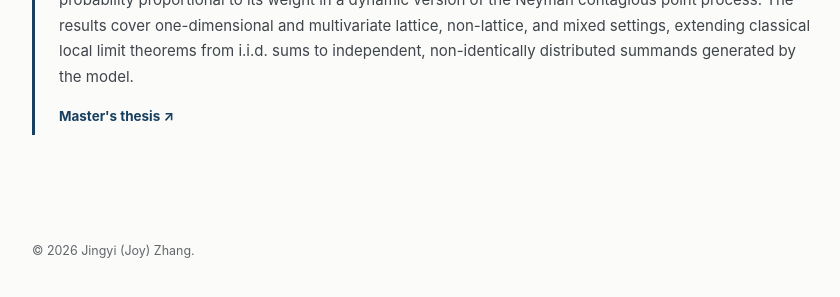
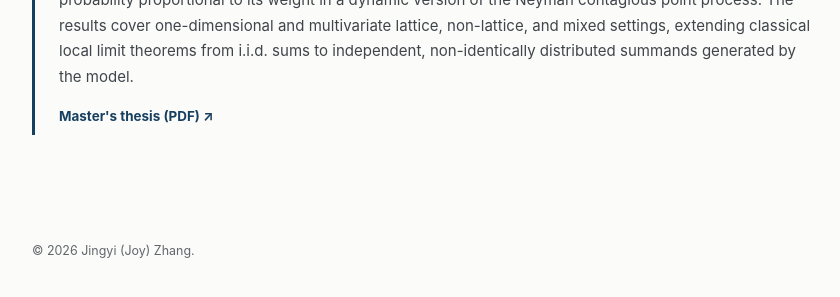
Before and after one commit to JoyZhang25/JoyZhang25.github.io, a Jekyll site: the page built from research.html, in a window 1280 px wide and 900 px high, scrolled down 775 px. Shown: the part 591-888 px from the top of the window, without its empty margins (358-1198 px from the left). Built offline with Jekyll 4.4.1, drawn with Linux system fonts in a browser that asks for light colours.

Commit message:
Clarify master's thesis PDF link

```diff
--- a/_data/profile.yml
+++ b/_data/profile.yml
@@ -108,7 +108,7 @@ research:
     date: "October 2021"
     summary: "Derived uniform Gaussian local and integro-local asymptotics for the location of a point selected with probability proportional to its weight in a dynamic version of the Neyman contagious point process. The results cover one-dimensional and multivariate lattice, non-lattice, and mixed settings, extending classical local limit theorems from i.i.d. sums to independent, non-identically distributed summands generated by the model."
     links:
-      - label: "Master's thesis"
+      - label: "Master's thesis (PDF)"
         url: "/files/research/jingyi-zhang-masters-thesis-2021.pdf"
         internal: true
         new_tab: true
```
